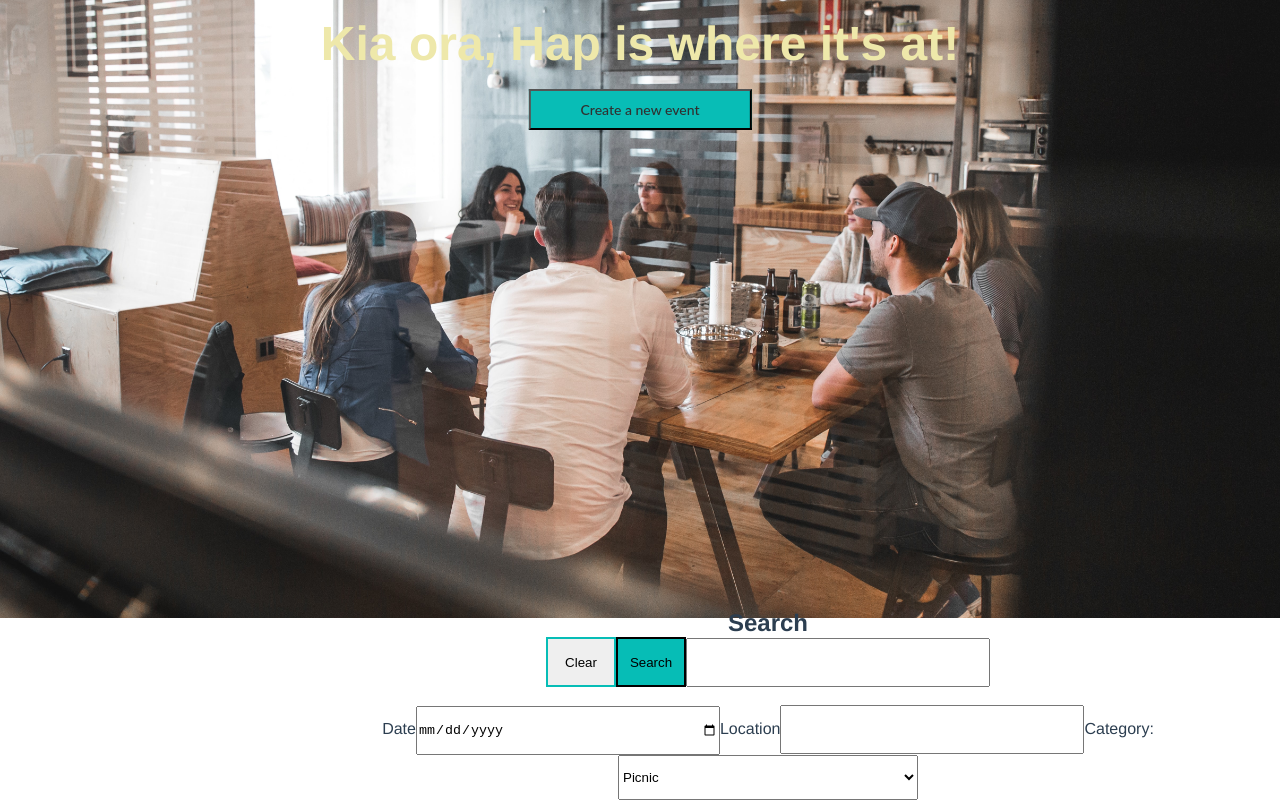
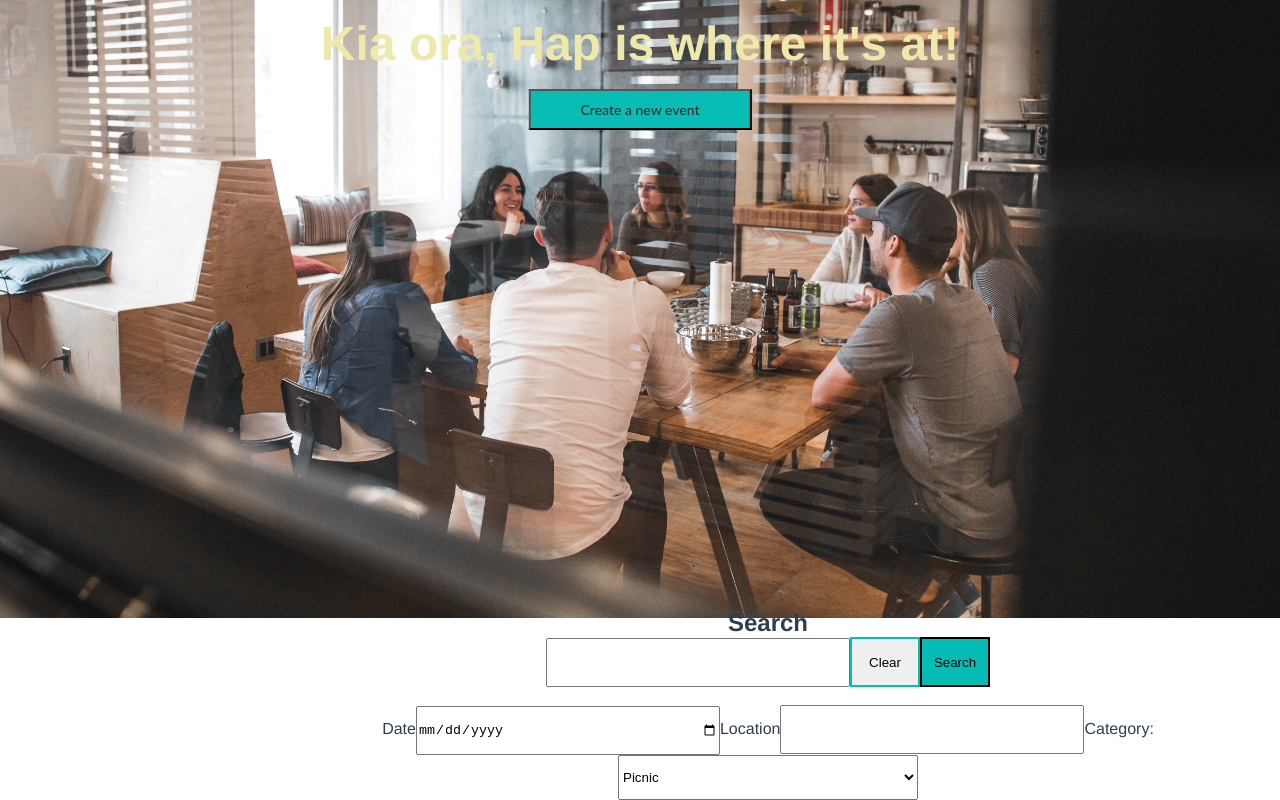
Before and after one commit to thomasking135/yoobee_JS_Framework_Assignment, a Vue app: page / in a window 1280 px wide. Shown: the part 287-1087 px from the top of the page. Built offline with nearby package versions, Linux system fonts and the light colour scheme.

Commit message:
Re-edited search bar position

```diff
--- a/src/views/HomeView.vue
+++ b/src/views/HomeView.vue
@@ -9,10 +9,12 @@
   <div class="accordion">
   <input type="checkbox" name="collapse" id="handle1" checked="checked" hidden>
   <h2 class="handle">
+
     <label for="handle1">Search</label>
   </h2>
+  <input class="inline" type="text" id="keyword" name="keyword">
   <button class="clear">Clear</button><button class="search">Search</button>
-  <input class="inline" type="text" id="keyword" name="keyword"><br><br>
+  <br><br>
   <div class="content">
 
     <label for="date">Date</label>
```
